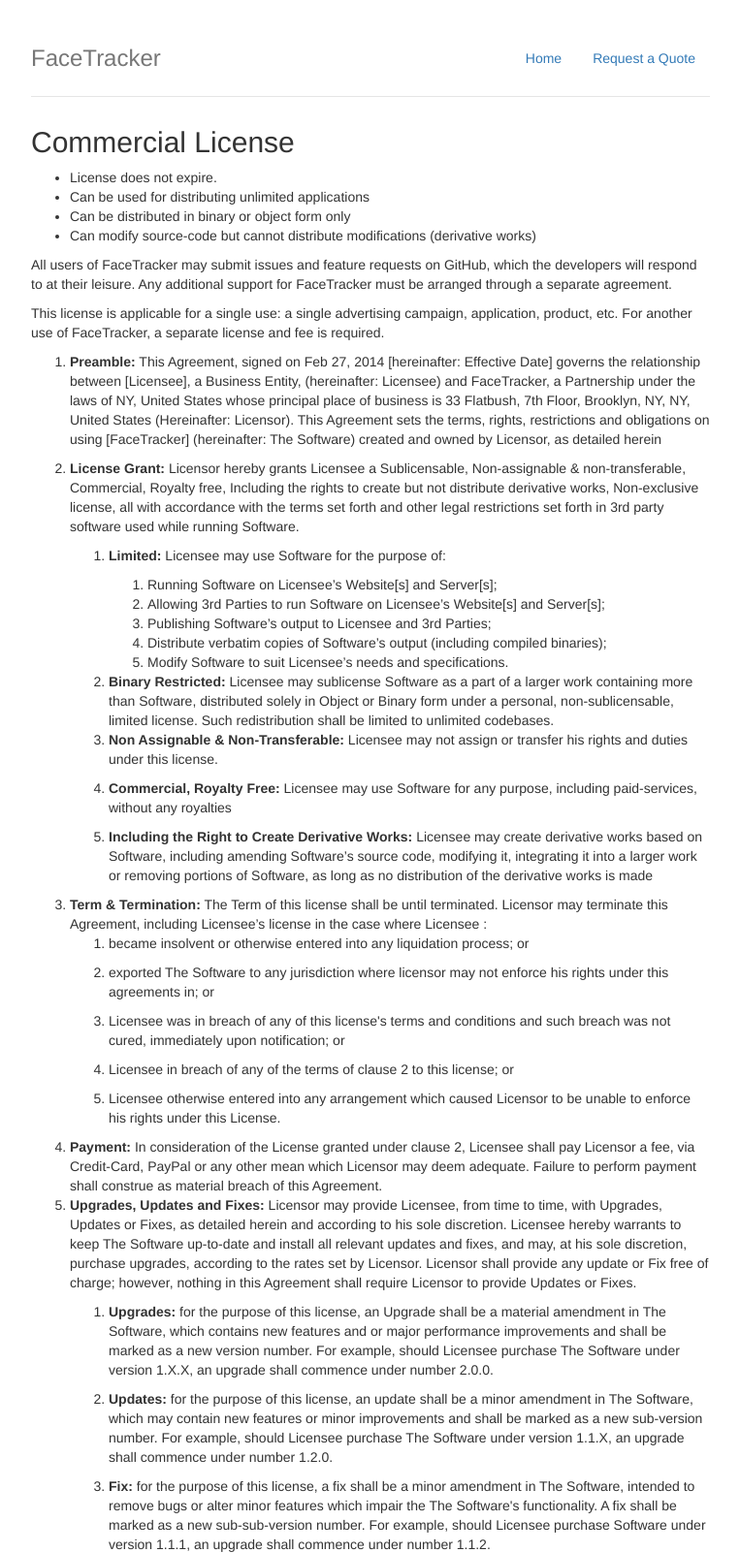
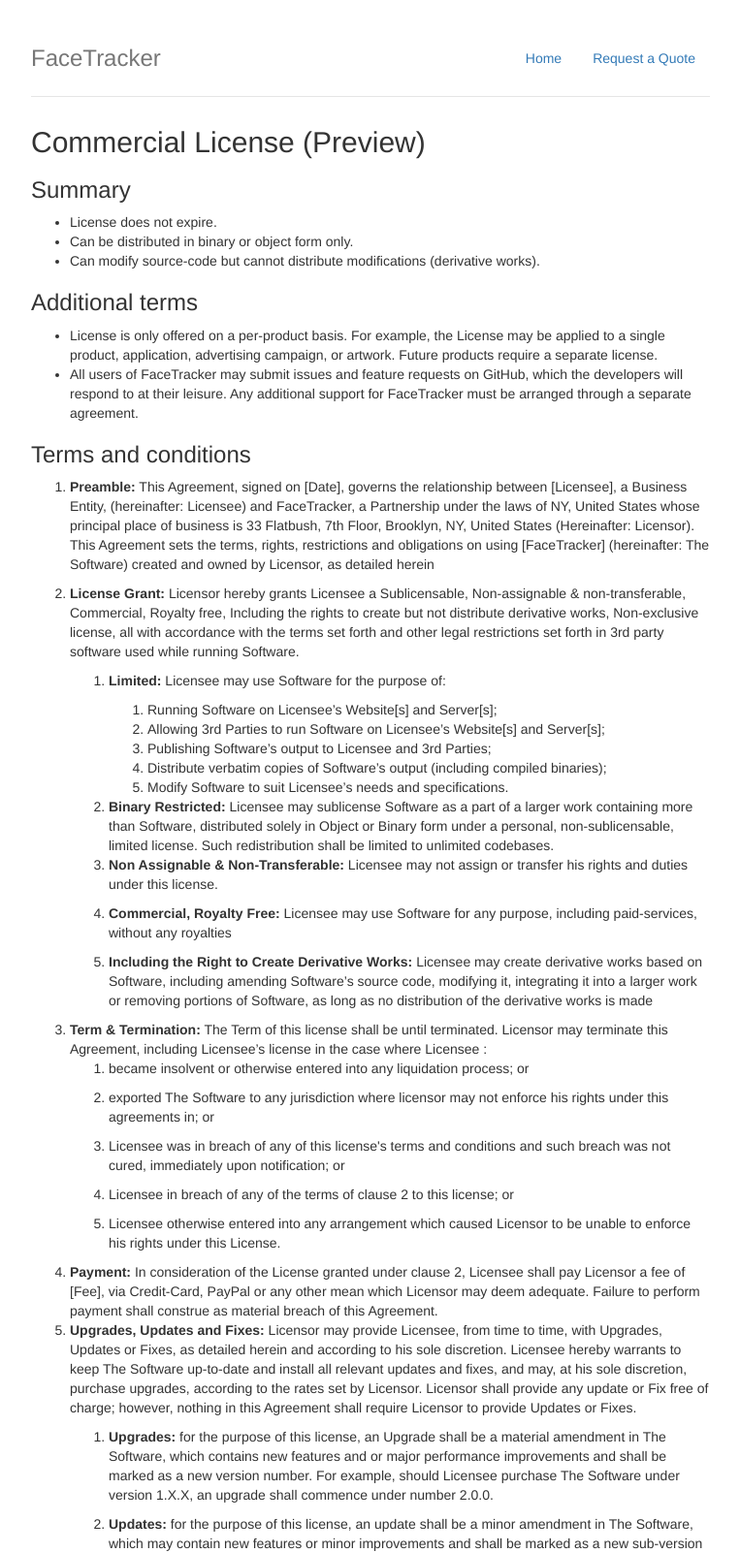
Before and after one commit to kylemcdonald/facetracker.net, a PHP site: page /license/index.php in a window 1280 px wide. Shown: the top 1602 px of the page at 97% size, without its empty margins (258-1021 px from the left). Run offline with PHP 8.4, Linux system fonts and the light colour scheme; some libraries are stand-ins or nearby versions.

Commit message:
license massaging

```diff
--- a/license/index.php
+++ b/license/index.php
@@ -2,22 +2,26 @@
 $page = "license";
 include "../header.php"; ?>
 
-<h2>Commercial License</h2>
+<h2>Commercial License (Preview)</h2>
+
+<h3>Summary</h3>
 
 <ul>
   <li>License does not expire.</li>
-  <li>Can be used for distributing unlimited applications</li>
-  <li>Can be distributed in binary or object form only</li>
-  <li>Can modify source-code but cannot distribute modifications (derivative works)</li>
+  <li>Can be distributed in binary or object form only.</li>
+  <li>Can modify source-code but cannot distribute modifications (derivative works).</li>
 </ul>
 
-<p> All users of FaceTracker may submit issues and feature requests on GitHub, which the developers will respond to at their leisure. Any additional support for FaceTracker must be arranged through a separate agreement.</p>
+<h3>Additional terms</h3>
+<ul>
+  <li>License is only offered on a per-product basis. For example, the License may be applied to a single product, application, advertising campaign, or artwork. Future products require a separate license.</li>
+  <li>All users of FaceTracker may submit issues and feature requests on GitHub, which the developers will respond to at their leisure. Any additional support for FaceTracker must be arranged through a separate agreement.</li>
+</ul>
 
-<p>This license is applicable for a single use: a single advertising campaign, application, product, etc. For another use of FaceTracker, a separate license and fee is required.</p>
-
+<h3>Terms and conditions</h3>
 <ol>
 <li>
-  <p><strong>Preamble:</strong> This Agreement, signed on Feb 27, 2014 [hereinafter: Effective Date] governs the relationship between [Licensee], a Business Entity, (hereinafter: Licensee) and FaceTracker, a Partnership under the laws of NY, United States whose principal place of business is 33 Flatbush, 7th Floor, Brooklyn, NY, NY, United States (Hereinafter: Licensor). This Agreement sets the terms, rights, restrictions and obligations on using [FaceTracker] (hereinafter: The Software) created and owned by Licensor, as detailed herein</p>
+  <p><strong>Preamble:</strong> This Agreement, signed on [Date], governs the relationship between [Licensee], a Business Entity, (hereinafter: Licensee) and FaceTracker, a Partnership under the laws of NY, United States whose principal place of business is 33 Flatbush, 7th Floor, Brooklyn, NY, United States (Hereinafter: Licensor). This Agreement sets the terms, rights, restrictions and obligations on using [FaceTracker] (hereinafter: The Software) created and owned by Licensor, as detailed herein</p>
 </li>
 <li>
   <p><strong>License Grant:</strong> Licensor hereby grants Licensee a Sublicensable, Non-assignable & non-transferable, Commercial, Royalty free, Including the rights to create but not distribute derivative works, Non-exclusive license, all with accordance with the terms set forth and other legal restrictions set forth in 3rd party software used while running Software.</p>
@@ -64,7 +68,7 @@ include "../header.php"; ?>
     </li>
   </ol>
 </li>
-<li><strong>Payment:</strong> In consideration of the License granted under clause 2, Licensee shall pay Licensor a fee, via Credit-Card, PayPal or any other mean which Licensor may deem adequate. Failure to perform payment shall construe as material breach of this Agreement. </li>
+<li><strong>Payment:</strong> In consideration of the License granted under clause 2, Licensee shall pay Licensor a fee of [Fee], via Credit-Card, PayPal or any other mean which Licensor may deem adequate. Failure to perform payment shall construe as material breach of this Agreement. </li>
 <li>
   <p><strong>Upgrades, Updates and Fixes:</strong> Licensor may provide Licensee, from time to time, with Upgrades,   Updates or Fixes, as detailed herein and according to his sole   discretion. Licensee hereby warrants to keep The Software up-to-date and   install all relevant updates and fixes, and may, at his sole discretion,   purchase upgrades, according to the rates set by Licensor. Licensor   shall provide any update or Fix free of charge; however, nothing in this   Agreement shall require Licensor to provide Updates or Fixes.</p>
   <ol>
```
